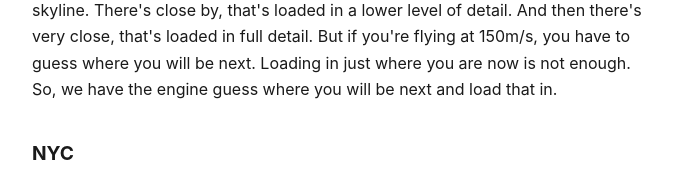
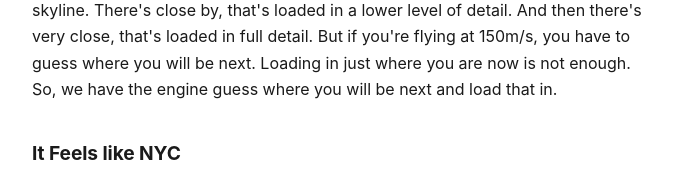
Before and after one commit to gmmeyer/gmmeyer, a plain HTML site: page posts/can-claude-build-nyc.html in a window 1280 px wide. Shown: the part 1800-1975 px from the top of the page, without its empty margins (296-981 px from the left). Drawn offline with Linux system fonts and the light colour scheme.

Commit message:
Rename second NYC header to "It Feels like NYC"
Run-on: Niteshift
Co-Authored-By: Claude Opus 5.5 <noreply@anthropic.com>

```diff
--- a/posts/can-claude-build-nyc.html
+++ b/posts/can-claude-build-nyc.html
@@ -44,7 +44,7 @@
   <p>We used Godot to export to WebGL. We run this on Cloudflare. A Cloudflare Worker streams the tile data to the browser. The whole city is about 2GB of data compressed, 7GB uncompressed. We're not going to load that all in one go. We have to load it in sequence. So, the game engine guesses where you will be in 3 seconds and loads those tiles in.</p>
   <p>We load in 3 different levels of detail. There's far away, where nearly the whole city is loaded if you are in Times Square or any other central location (this is only on the "high" graphics setting). This is so, wherever you are, you can see the skyline. There's close by, that's loaded in a lower level of detail. And then there's very close, that's loaded in full detail. But if you're flying at 150m/s, you have to guess where you will be next. Loading in just where you are now is not enough. So, we have the engine guess where you will be next and load that in.</p>
 
-  <h2>NYC</h2>
+  <h2>It Feels like NYC</h2>
   <p>It feels like NYC. There are cars and people everywhere. There are the sounds of the city. You can see the city and Times Square at night. It feels real and feels alive.</p>
   <p>We added all the things you'd see in the city as well: trees, bike stands, bus shelters, LinkNYC terminals (Claude's idea!).</p>
 
```
